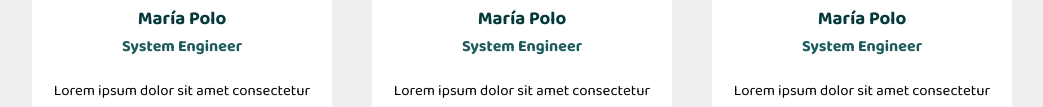
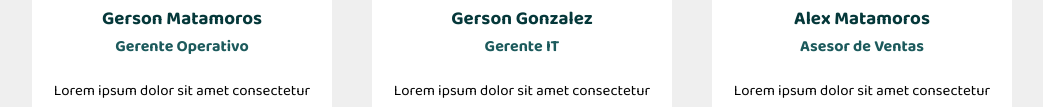
Before and after one commit to Mtz97/COBANMA, a plain HTML site: page index.html in a window 1280 px wide. Shown: the part 361-468 px from the top of the page, without its empty margins (118-1161 px from the left). Drawn offline with Linux system fonts and the light colour scheme.

Commit message:
Update index.html

```diff
--- a/index.html
+++ b/index.html
@@ -20,8 +20,8 @@
         </div>
 
         <div class="description">
-            <h3>María Polo</h3>
-            <h4>System Engineer</h4>
+            <h3>Gerson Matamoros</h3>
+            <h4>Gerente Operativo</h4>
             <p>Lorem ipsum dolor sit amet consectetur adipisicing elit. Dolore, eligendi!</p>
         </div>
 
@@ -34,13 +34,13 @@
         <div class="head">
             <div class="circle"></div>
             <div class="img">
-                <img src="https://images.unsplash.com/photo-1508214751196-bcfd4ca60f91?ixlib=rb-1.2.1&ixid=MnwxMjA3fDB8MHxwaG90by1wYWdlfHx8fGVufDB8fHx8&auto=format&fit=crop&w=1050&q=80" alt="">
+                <img src="https://photos.app.goo.gl/XVvBSVkTi8Y1YGJk9">
             </div>
         </div>
 
         <div class="description">
-            <h3>María Polo</h3>
-            <h4>System Engineer</h4>
+            <h3>Gerson Gonzalez</h3>
+            <h4>Gerente IT</h4>
             <p>Lorem ipsum dolor sit amet consectetur adipisicing elit. Dolore, eligendi!</p>
         </div>
 
@@ -58,8 +58,8 @@
         </div>
 
         <div class="description">
-            <h3>María Polo</h3>
-            <h4>System Engineer</h4>
+            <h3>Alex Matamoros</h3>
+            <h4>Asesor de Ventas</h4>
             <p>Lorem ipsum dolor sit amet consectetur adipisicing elit. Dolore, eligendi!</p>
         </div>
 
```
